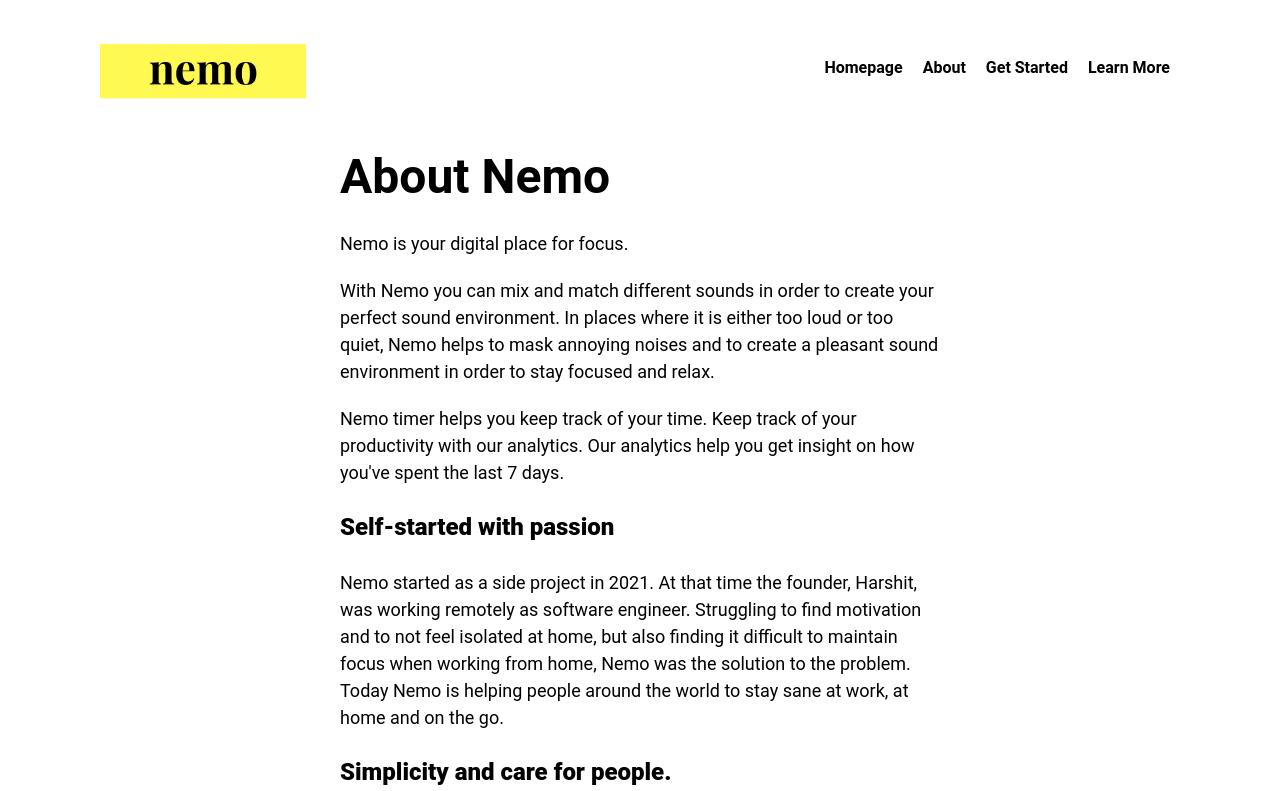
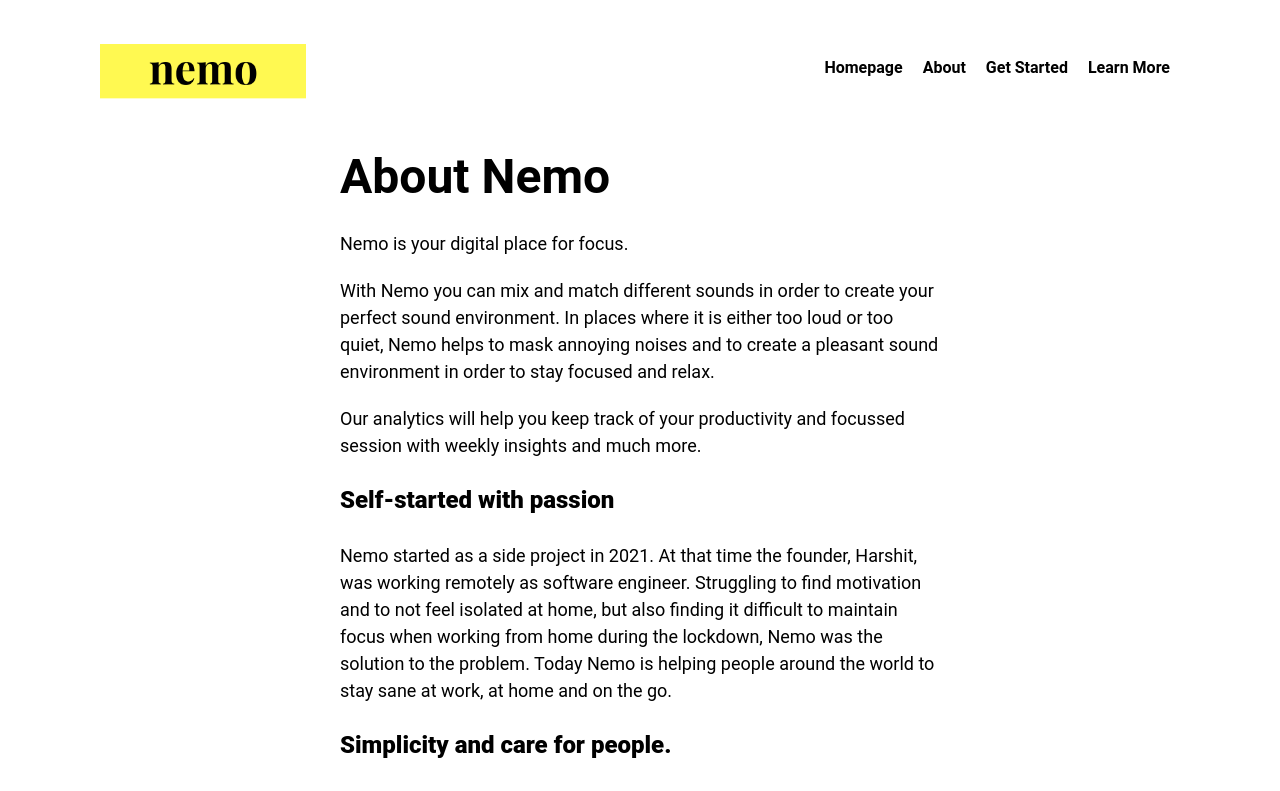
Before and after one commit to harshitsinghai77/noisli-landing-page-nextjs, a Next.js app: page /about-us in a window 1280 px wide. Shown: the top 791 px of the page. Built offline with nearby package versions, Linux system fonts and the light colour scheme.

Commit message:
fix about-us writeup

```diff
--- a/pages/about-us.js
+++ b/pages/about-us.js
@@ -19,9 +19,8 @@
               focused and relax.
             </p>
             <p>
-              {APP_NAME} timer helps you keep track of your time. Keep track of
-              your productivity with our analytics. Our analytics help you get
-              insight on how you've spent the last 7 days.
+              Our analytics will help you keep track of your productivity and
+              focussed session with weekly insights and much more.
             </p>
 
             <h3>Self-started with passion</h3>
@@ -30,9 +29,9 @@
               founder, Harshit, was working remotely as software engineer.
               Struggling to find motivation and to not feel isolated at home,
               but also finding it difficult to maintain focus when working from
-              home, {APP_NAME} was the solution to the problem. Today {APP_NAME}{" "}
-              is helping people around the world to stay sane at work, at home
-              and on the go.
+              home during the lockdown, {APP_NAME} was the solution to the
+              problem. Today {APP_NAME} is helping people around the world to
+              stay sane at work, at home and on the go.
             </p>
 
             <h3>Simplicity and care for people.</h3>
```
